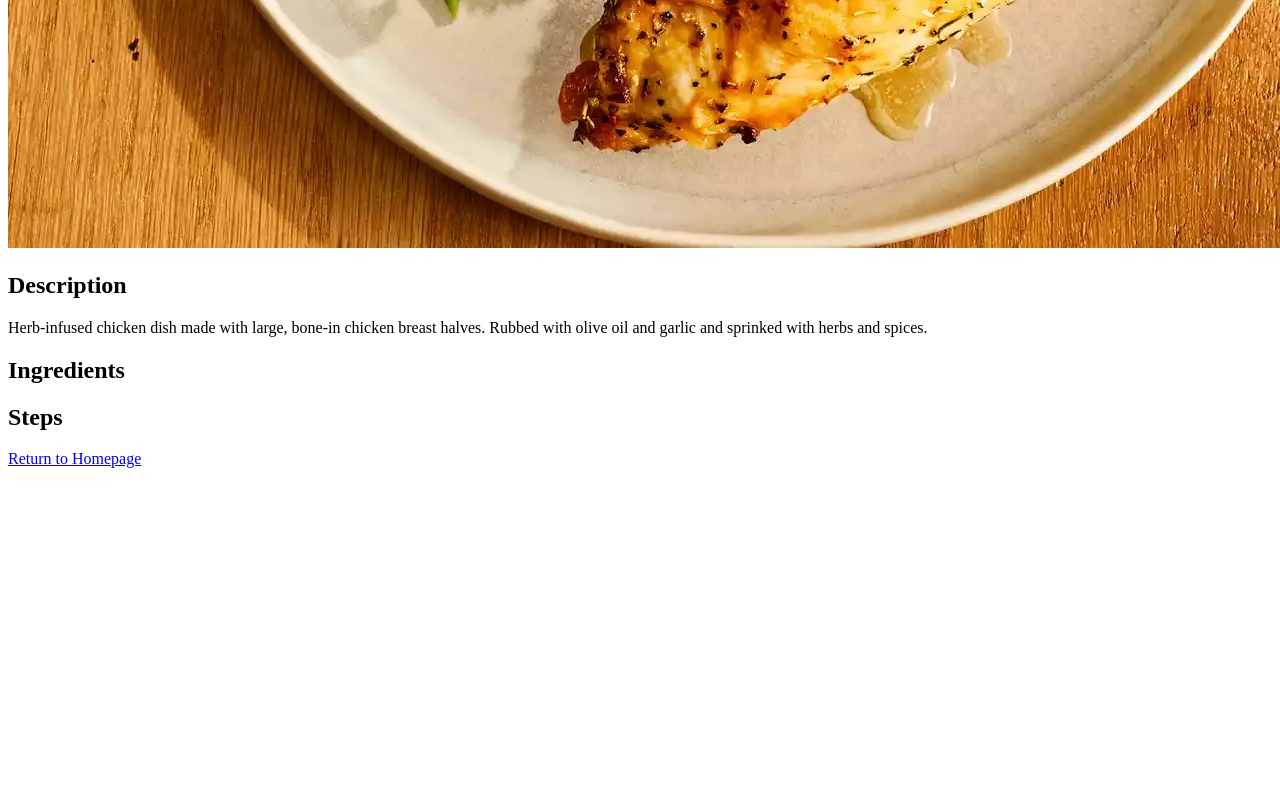
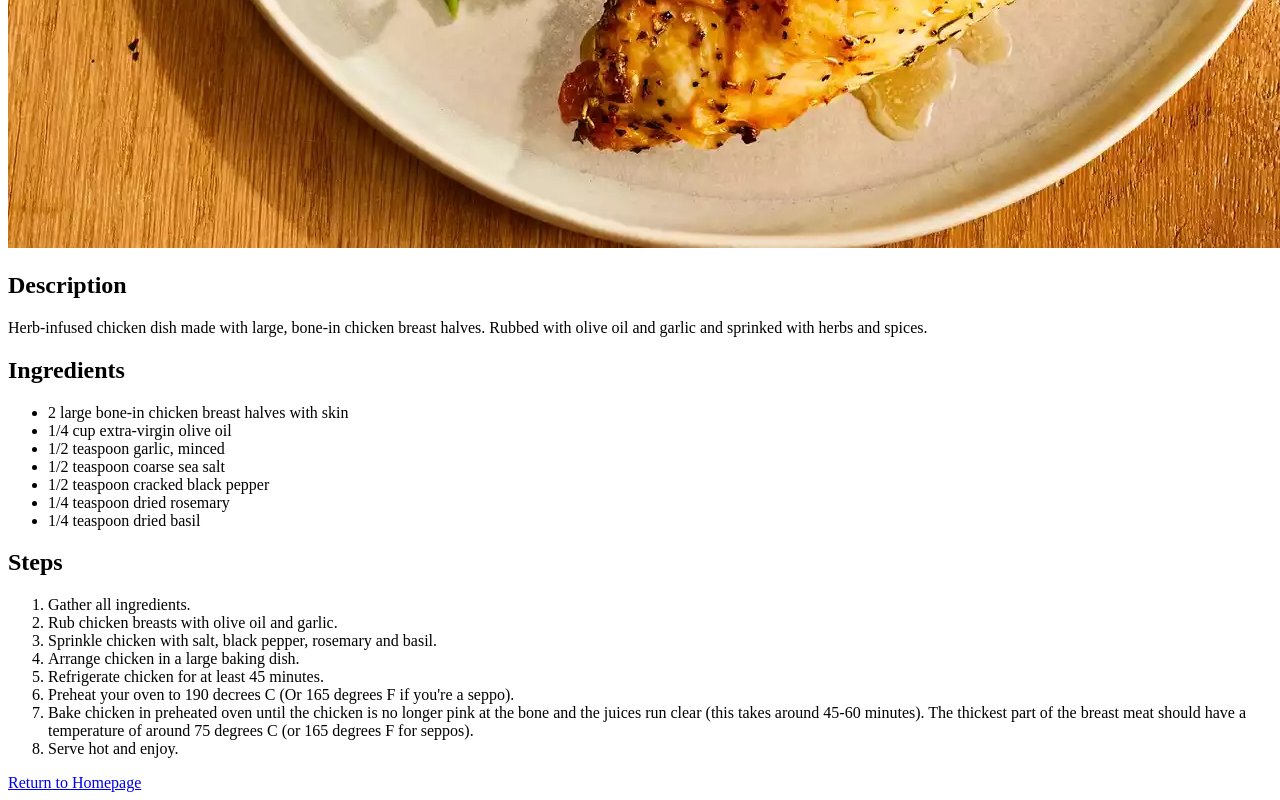
Before and after one commit to thephilosopher13/odin-recipes, a plain HTML site: page recipes/chickenbreast.html in a window 1280 px wide. Shown: the part 957-1757 px from the top of the page. Before the commit the page ends 1433 px from the top, so only its background shows below. Drawn offline with Linux system fonts and the light colour scheme.

Commit message:
Add ingredients and steps to chicken breast recipe

```diff
--- a/recipes/chickenbreast.html
+++ b/recipes/chickenbreast.html
@@ -12,11 +12,24 @@
            <p>Herb-infused chicken dish made with large, bone-in chicken breast halves. Rubbed with olive oil and garlic and sprinked with herbs and spices.</p>
            <h2>Ingredients</h2>
                <ul>
-
+                  <li>2 large bone-in chicken breast halves with skin</li>
+                  <li>1/4 cup extra-virgin olive oil</li>
+                  <li>1/2 teaspoon garlic, minced</li>
+                  <li>1/2 teaspoon coarse sea salt</li>
+                  <li>1/2 teaspoon cracked black pepper</li>
+                  <li>1/4 teaspoon dried rosemary</li>
+                  <li>1/4 teaspoon dried basil</li>
                </ul>
             <h2>Steps</h2>
                <ol>
-
+                   <li>Gather all ingredients.</li>
+                   <li>Rub chicken breasts with olive oil and garlic.</li>
+                   <li>Sprinkle chicken with salt, black pepper, rosemary and basil.</li>
+                   <li>Arrange chicken in a large baking dish.</li>
+                   <li>Refrigerate chicken for at least 45 minutes.</li>
+                   <li>Preheat your oven to 190 decrees C (Or 165 degrees F if you're a seppo).</li>
+                   <li>Bake chicken in preheated oven until the chicken is no longer pink at the bone and the juices run clear (this takes around 45-60 minutes). The thickest part of the breast meat should have a temperature of around 75 degrees C (or 165 degrees F for seppos).</li>
+                   <li>Serve hot and enjoy.</li>
                </ol>
             <a href="../index.html">Return to Homepage</a>
     </body>
```
